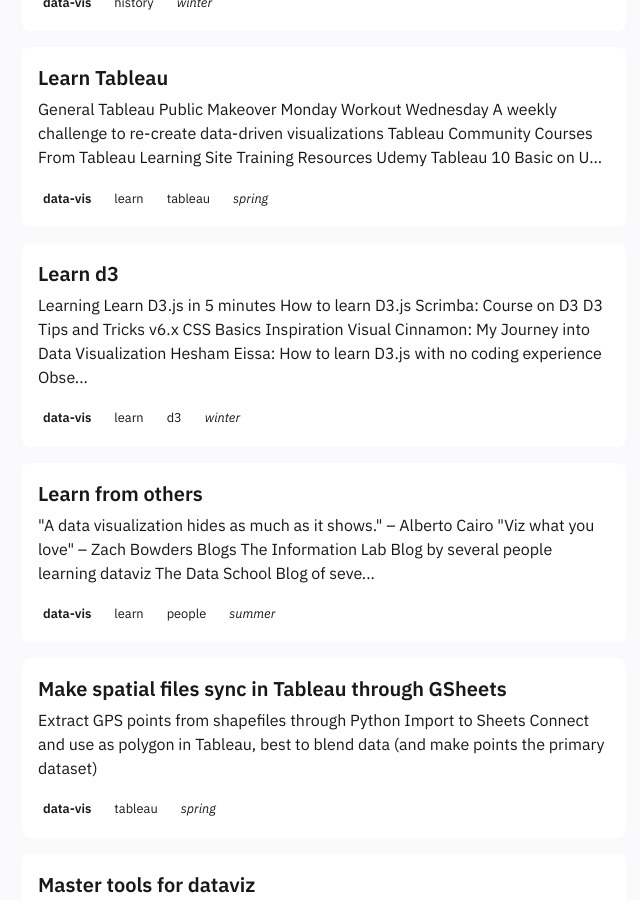
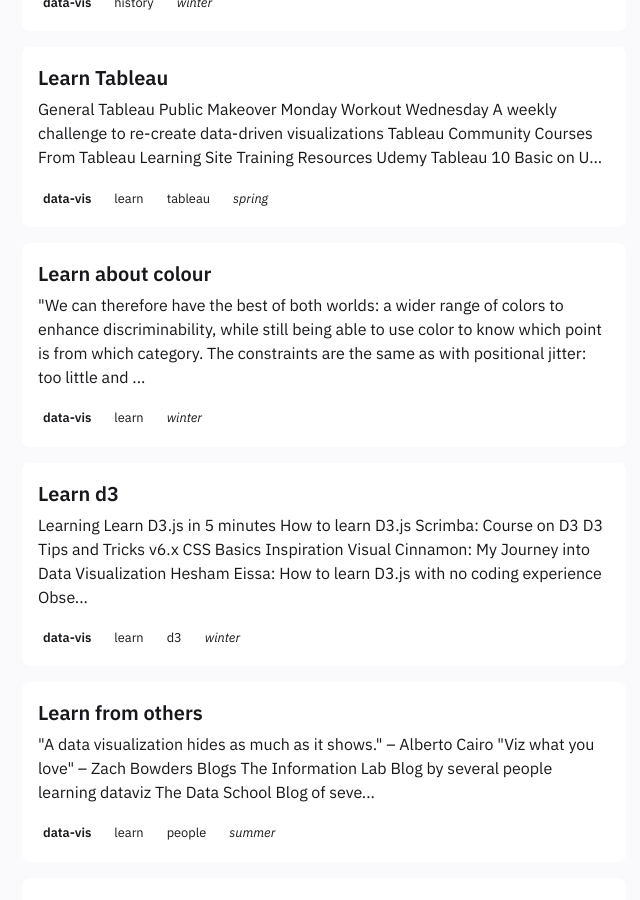
Before and after one commit to one-data-cookie/one-data-cookie.github.io, a Jekyll site: the page built from pages/notes.md, in a window 1280 px wide and 900 px high, scrolled down 22808 px. Shown: the whole window, without its empty margins (316-956 px from the left). Built offline with Jekyll 4.4.1, drawn with Linux system fonts in a browser that asks for light colours.

Commit message:
sync notes and files as of 2024-05-01 18:01:59 UTC

```diff
--- /dev/null
+++ b/_notes/data-vis/Learn about colour.md
@@ -0,0 +1,14 @@
+---
+title: Learn about colour
+lang: en
+category: data-vis
+tags:
+  - learn
+season: winter
+created: 2024-04-30
+updated: 2024-04-30
+sources: Misc
+---
+
+> "We can therefore have the best of both worlds: a wider range of colors to enhance discriminability, while still being able to use color to know which point is from which category. The constraints are the same as with positional jitter: too little and the points all look the same, too much and we negate the encoding entirely."
+> – [Color Jitter: Using Randomness to Augment Categorical Visualizations](https://nightingaledvs.com/color-jitter/)
--- a/_notes/data-vis/Learn from others.md
+++ b/_notes/data-vis/Learn from others.md
@@ -65,6 +65,12 @@
 - [1 dataset, 100 visualisations](https://100.datavizproject.com/)
 	- Can we come up with 100 visualizations from one simple dataset?
 
+## Pieces
+- [A Matter of Air](https://storymaps.arcgis.com/stories/8723e46dc6c54716808be04457723bc4): visualizing air pollution in New York City
+- [Screens of August](https://karthikeyags.myportfolio.com/screens-of-august-tangible-dataviz): physical data vis of author's screen time within one month
+- [Visualising electricity demand](https://journal.sciencemuseum.ac.uk/article/visualising-electricity-demand/): use and users of a 3D chart from the 1950s
+- [Hold the Line](https://loudnumbers.bandcamp.com/track/hold-the-line): sound art generated by data from Canada’s 2023 wildfire season
+
 ## Mentoring
 - [Mentoring Meetup](http://www.mentoringmeetup.com/)
 	- (Datafam) Mentoring Meetup, a centralized location for finding and offering to be a Tableau mentor.
```
Also changed, not shown: other parts of _notes/data-vis/Learn from others.md (+1 -1 lines).
